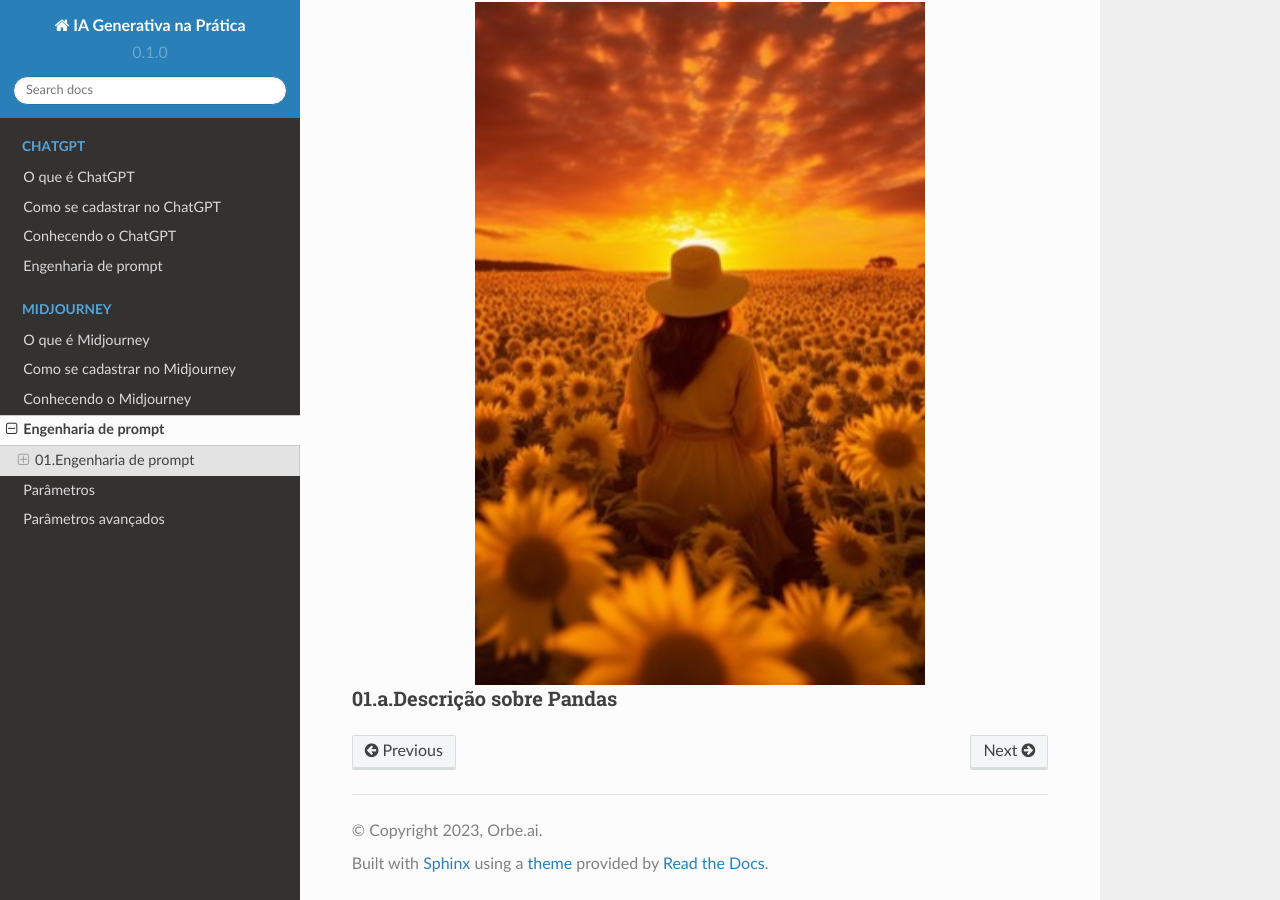
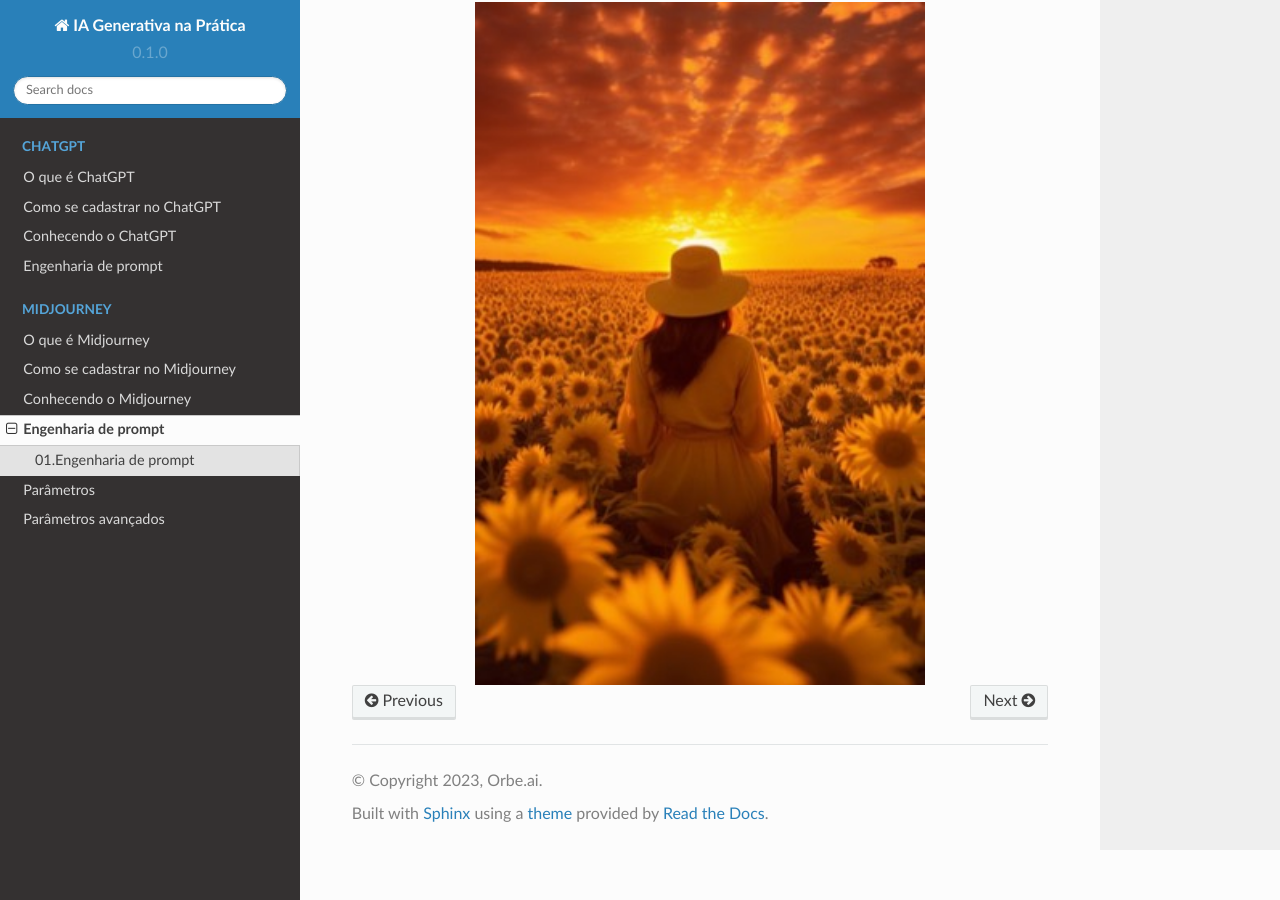
Before and after one commit to conteudo-orbeai/RTD_GENAI_V01, a Sphinx documentation site: the page built from docs/source/MIDJOURNEY/mj_engenharia_de_prompt/mj_engenharia_de_prompt.rst, in a window 1280 px wide and 900 px high, scrolled down 875 px. Built offline with Sphinx 7.4.7 and the Read the Docs theme 2.0.0, drawn with Linux system fonts in a browser that asks for light colours; pages that are not in the unit, such as notebooks, are missing from menus.

Commit message:
Update mj_engenharia_de_prompt.rst

```diff
--- a/docs/source/MIDJOURNEY/mj_engenharia_de_prompt/mj_engenharia_de_prompt.rst
+++ b/docs/source/MIDJOURNEY/mj_engenharia_de_prompt/mj_engenharia_de_prompt.rst
@@ -32,10 +32,3 @@ Significado dos parâmetros:
 .. image:: engenharia_prompt_imagem_gerada.jpg
    :align: center
    :width: 450
-
-
-
-
-
-01.a.Descrição sobre Pandas
-------
```
